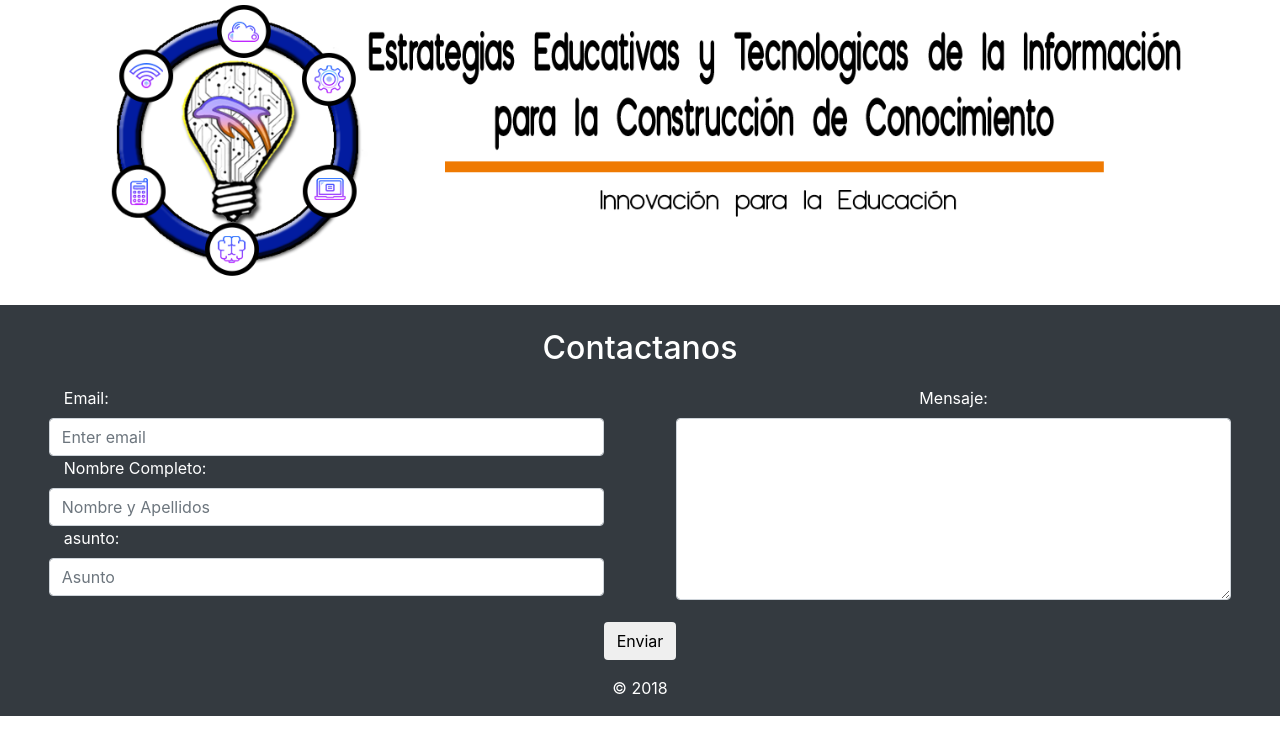
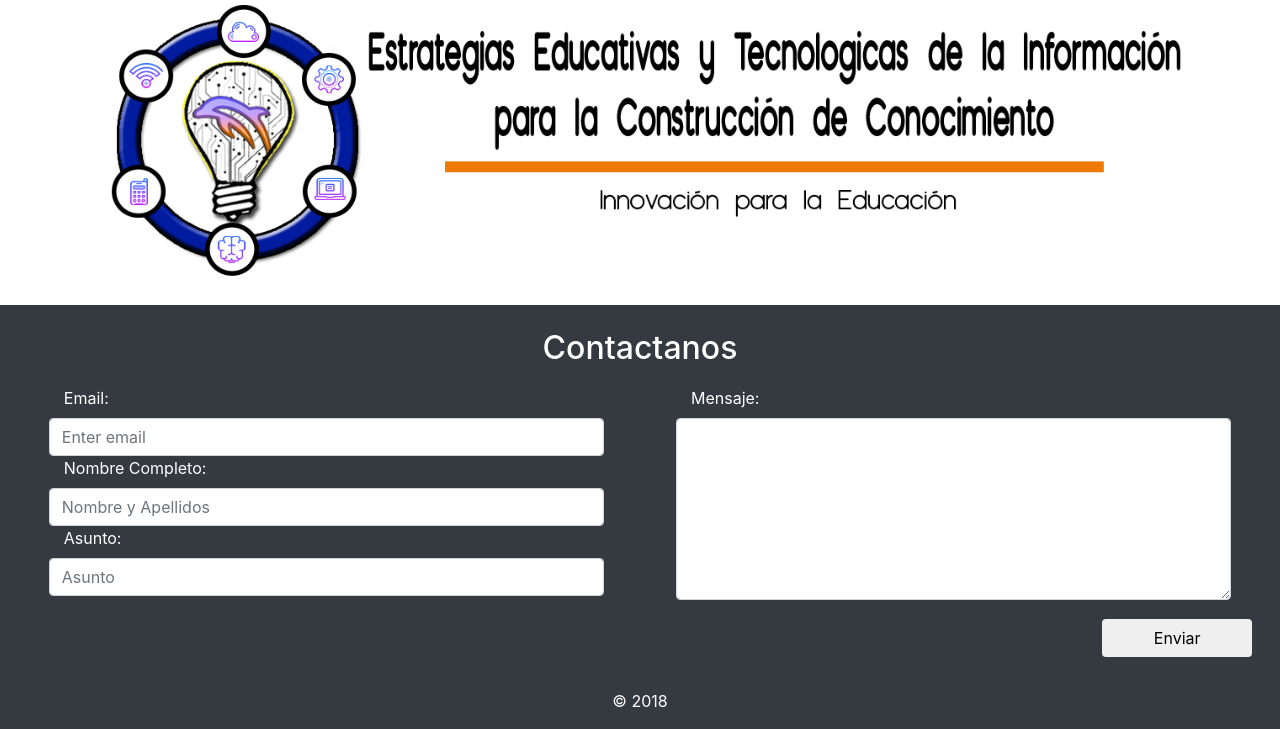
Before and after one commit to ElViny98/Delfin, a CodeIgniter app: page /Delfin/ in a window 1280 px wide. Shown: the part 77-806 px from the top of the page. Run offline with CodeIgniter, Linux system fonts and the light colour scheme; some libraries are stand-ins or nearby versions.

Commit message:
inicio footer

```diff
--- a/application/views/acerca.php
+++ b/application/views/acerca.php
@@ -1,9 +1,3 @@
-    </head>
-    <body>
-        <div class="Imagen" >
-        <img src="<?php echo base_url('assets/img/logolargo.png');?>">
-        </div>
-
   <div class="contenido">
       <h2>Misión</h2>
       <p>Lorem ipsum dolor sit amet, consectetur adipisicing elit, sed do eiusmod tempor incididunt ut labore et dolore magna aliqua. Ut enim ad minim veniam, quis nostrud exercitation ullamco laboris nisi ut aliquip ex ea commodo consequat. Duis aute irure dolor in reprehenderit in voluptate velit esse cillum dolore eu fugiat nulla pariatur. Excepteur sint occaecat cupidatat non proident, sunt in culpa qui officia deserunt mollit anim id est laborum.</p>
--- a/application/views/helpers/footerInicio.php
+++ b/application/views/helpers/footerInicio.php
@@ -3,18 +3,18 @@
       <br>
       <h2>Contactanos</h2><!---->
       <form class="form-horizontal" action="/action_page.php">
-
           <div class="form-group" >
-
               <div class="row">
                   <div class="col-lg-6 col-md-6 col-sm-6" >
                       <div class="row">
                           <div class="col-lg-12">
                             <label class="control-label col-lg text-left" for="email">Email:</label>
                             <input type="email" class="form-control" id="email" placeholder="Enter email">
+
                             <label class="control-label col-lg text-left" for="cnombre">Nombre Completo:</label>
                             <input type="cnombre" class="form-control" id="cnombre" placeholder="Nombre y Apellidos">
-        <label class="control-label col-lg text-left" for="cnombre">asunto:</label>
+
+                            <label class="control-label col-lg text-left" for="cnombre">Asunto:</label>
                             <input type="cnombre" class="form-control" id="cnombre" placeholder="Asunto">
                           </div>
                       </div>
@@ -22,28 +22,22 @@
                   <div class="col-lg-6 col-md-6 col-sm-6">
                       <div class="row">
                           <div class="col-lg-12">
-        <label for="cmensaje">Mensaje:</label>
+                            <label class="control-label col-lg text-left" for="mensaje">Mensaje:</label>
                             <textarea class="form-control" rows="7" id="cmensaje"></textarea>
                           </div>
                       </div>
                   </div>
-
               </div>
-
+              <div class="row">
+                <div class="col-lg">
+                  <button type="cenviar" class="btn btn-default" id="btnEnviar">Enviar</button>
+                </div>
+              </div>
           </div>
       </form>
-
-<div class="col-lg ">
-  <button type="cenviar" class="btn btn-default">Enviar</button>
-</div>
-
-</div><!--container-->
-</div><!--big gray div-->
-
-        <div class="footer-copyright text-center py-3">
+      <div class="col-lg footer-copyright text-center py-3">
             © 2018
       </div>
-
     </footer>
     <!-- Footer -->
   </body>
--- a/application/views/inicio.php
+++ b/application/views/inicio.php
@@ -1,58 +1,3 @@
+<div class="">
 
-  </head>
-  <body>
-
-    <div class="Imagen" >
-    <img src="<?php echo base_url('assets/img/logolargo.png');?>">
-    </div>
-
-<div class="modal fade" id="iniciarSesionModal" tabindex="-1" role="dialog" aria-labelledby="exampleModalLabel" aria-hidden="true">
-  	<div class="modal-dialog" role="document">
-    	<div class="modal-content">
-			<div class="modal-header">
-				<h6 class="modal-title" id="exampleModalLabel">Iniciar sesión</h6>
-				<button type="button" class="close" data-dismiss="modal" aria-label="Close">
-				<span aria-hidden="true">&times;</span>
-				</button>
-			</div>
-    		<div class="modal-body">
-    			<form class="form-signin" method="post" id="formInicio" action="<?php echo base_url('index.php/inicio/ingresar'); ?>">
-    				<h1 class="h3 mb-3 font-weight-normal">Usuario</h1>
-    				<label for="inputEmail" class="sr-only">Correo</label>
-    				<center><input type="email" id="inputEmail" name="email" class="form-control" placeholder="Correo" required="" autofocus=""></center>
-                    <br>
-    				<label for="inputPassword" class="sr-only">Contraseña</label>
-    				<center><input type="password" id="inputPassword" name="password" class="form-control" placeholder="Contraseña" required=""></center>
-    				<br>
-    			</form>
-    		</div>
-    		<div class="modal-footer">
-            	<button type="button" class="btn btn-secondary" data-dismiss="modal" id="btnCerrar">Cerrar</button>
-            	<button type="button" class="btn btn-primary" id="btnIniciar">Iniciar sesión</button>
-    		</div>
-	   </div>
-    </div>
 </div>
-
-<script type="text/javascript">
-var url = '<?php echo base_url('index.php/inicio/ingresar'); ?>';
-function iniciarSesion(){
-	$("#iniciarSesionModal").modal('show');
-}
-
-$("#btnIniciar").on('click', function() {
-	var pass = CryptoJS.MD5(document.getElementById('inputPassword').value);
-	console.log(pass.toString());
-	var data = {
-		email: $("#inputEmail").val(),
-		password: pass.toString()
-	}
-	$.post(url, data, function(data) {
-		if(data == "0")
-			alert('Datos incorrectos');
-
-		else
-			alert('Inicio correcto');
-	});
-});
-</script>
--- a/assets/css/style.css
+++ b/assets/css/style.css
@@ -38,3 +38,7 @@
 .row{
   margin: 1%;
 }
+#btnEnviar{
+  width: 150px;
+  float: right;
+}
```
Also changed, not shown: application/views/helpers/headerInicio.php (+57 -0 lines). Lines whose indentation alone changed are shown as unchanged.
